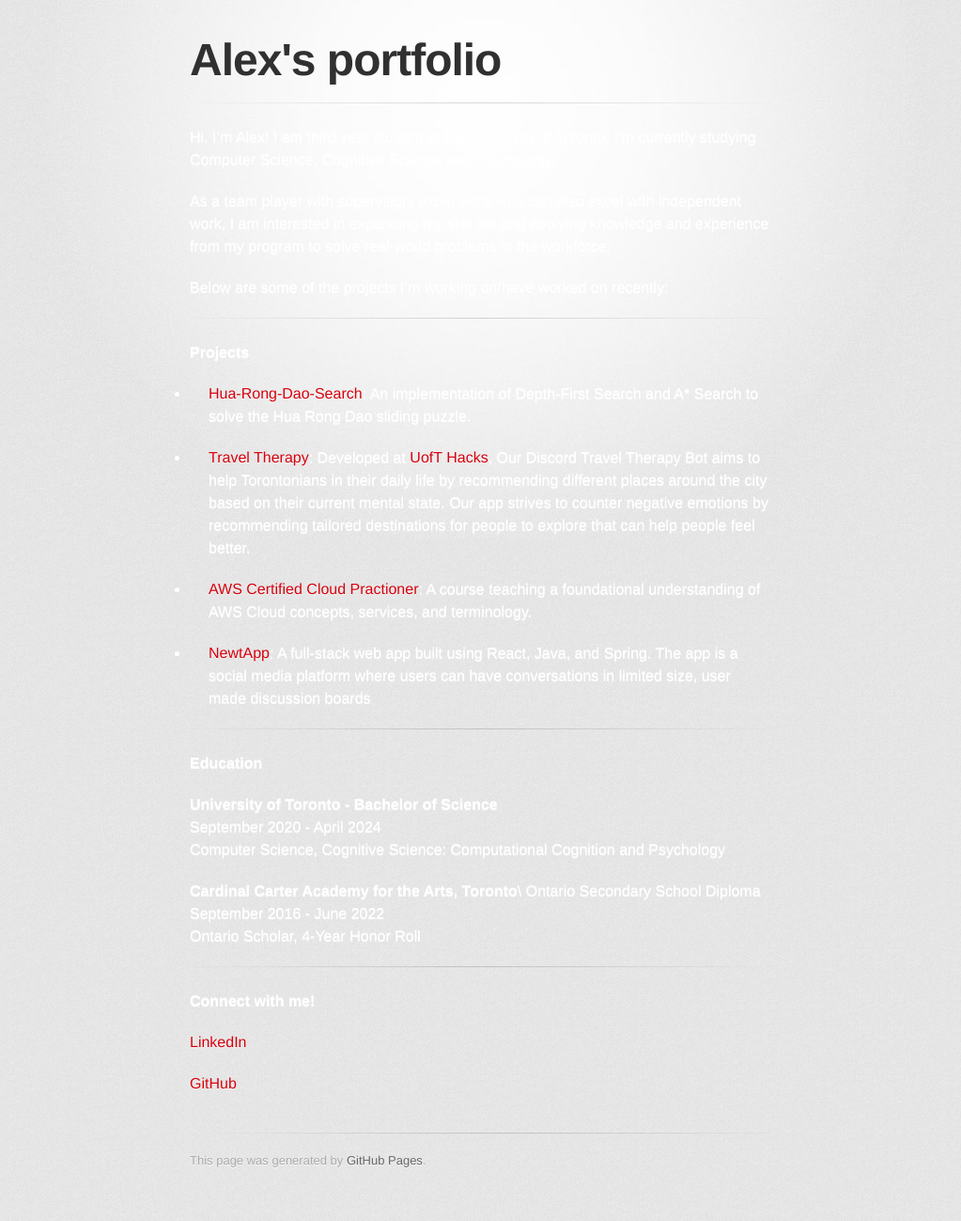
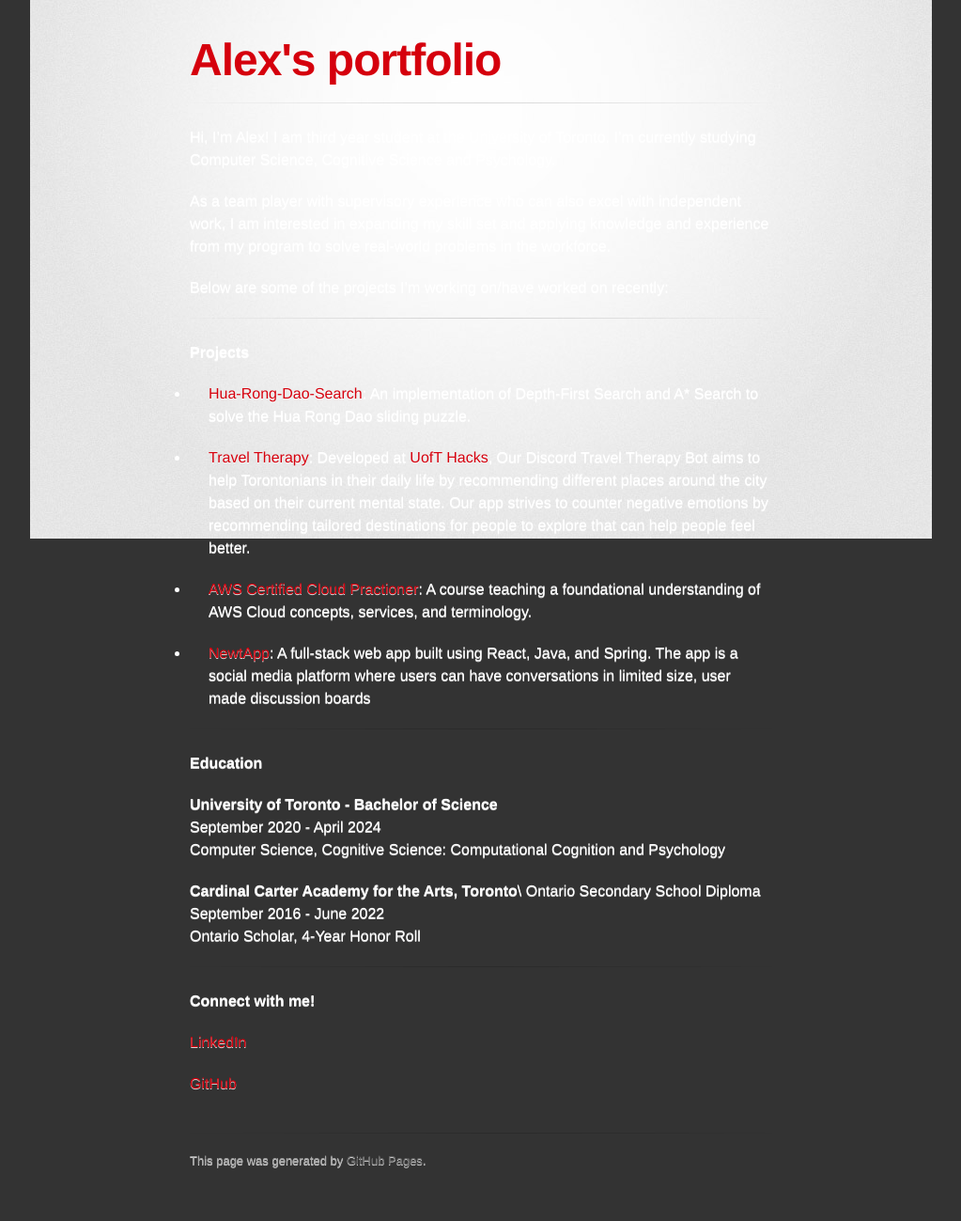
Before and after one commit to alexszokolay/alexszokolay.github.io, a Jekyll site: the page built from index.md, in a window 1280 px wide. Shown: the whole page at 94% size, without its empty margins (128-1151 px from the left). Built offline with Jekyll 4.4.1, drawn with Linux system fonts in a browser that asks for light colours; some web fonts are replaced; our own code applies the rules of GitHub Pages for plain Markdown files; the repository's description, which GitHub fills in, is left out.

Commit message:
Update jekyll-theme-tactile.scss

```diff
--- a/_sass/jekyll-theme-tactile.scss
+++ b/_sass/jekyll-theme-tactile.scss
@@ -56,7 +56,7 @@ body {
   line-height: 1.5;
   color: #FFFFFF;
   text-shadow: 0 1px 0 rgba(255, 255, 255, 0.8);
-  background: #333333 url(../images/body-bg.png) 0 0 repeat;
+  background: #333333;
 }
 
 a {
@@ -75,7 +75,7 @@ header h1 {
   font-family: 'Chivo', 'Helvetica Neue', Helvetica, Arial, serif;
   font-size: 48px; font-weight: 900;
   line-height: 1.2;
-  color: #303030;
+  color: #d5000d;
   letter-spacing: -1px;
 }
 
```
